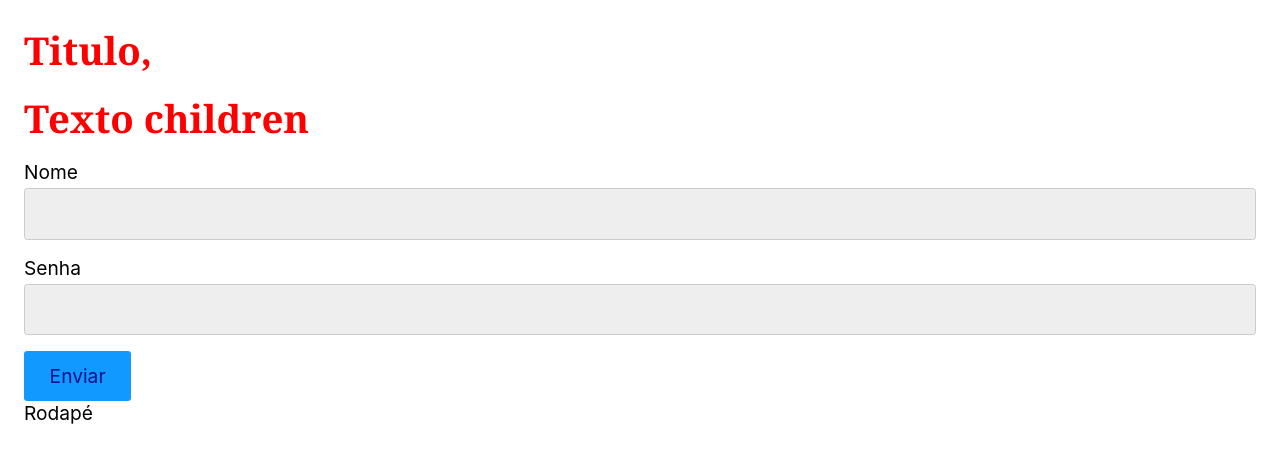
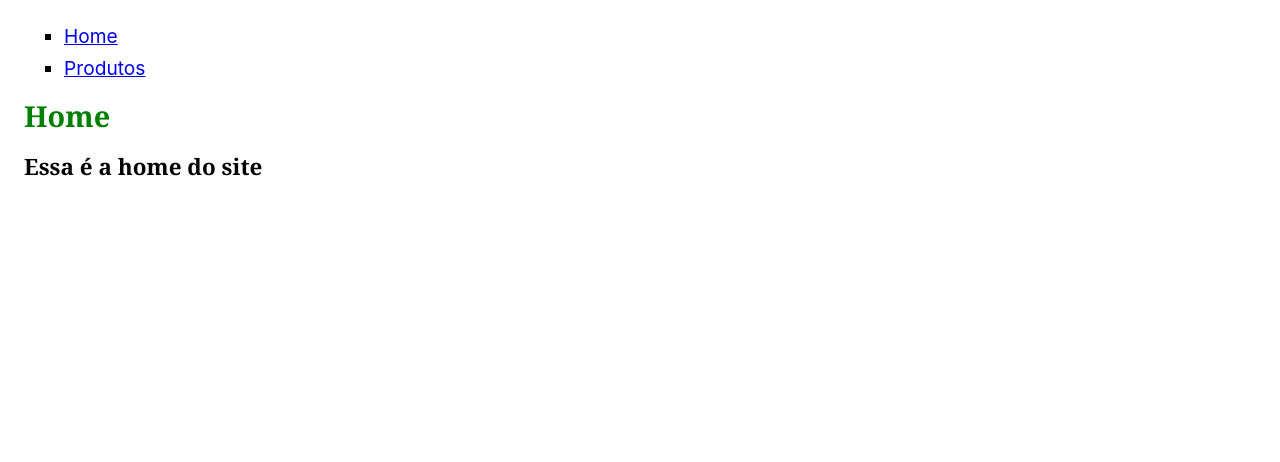
Before and after one commit to erickjohnson/origamid-react, a React (Create React App) app in the folder meuapp/: page / in a window 1280 px wide. Shown: the top 462 px of the page. Built offline with nearby package versions, Linux system fonts and the light colour scheme.

Commit message:
components challenge composite ui with before know concepts

```diff
--- a/meuapp/src/Form/Form.js
+++ b/meuapp/src/Form/Form.js
@@ -5,8 +5,8 @@ import Input from './Input'
 const Form = () => {
   return (
     <form action="">
-      <Input id='name' label='Nome'/>
-      <Input id='password' label="Senha" required/>
+      <Input id='name' label='Nome' type="text"/>
+      <Input id='password' label="Senha" type="password" required/>
       <Button />
 
     </form>
--- a/meuapp/src/Form/Input.js
+++ b/meuapp/src/Form/Input.js
@@ -1,10 +1,10 @@
 import React from 'react'
 
-const Input = ({id, label, ...props}) => {
+const Input = ({id, label, type, ...props}) => {
   return (
     <p>
       <label htmlFor={id}>{label}</label>
-      <input id={id} {...props} type="text"/>
+      <input id={id} {...props} type={type}/>
     </p>
   )
 }
--- /dev/null
+++ b/meuapp/src/UiExercise/Home.js
@@ -0,0 +1,13 @@
+import React from 'react'
+import Titulo from './Titulo';
+
+function Home() {
+  return (
+    <div>
+      <Titulo cor='green' texto='Home'/>
+      <h3>Essa é a home do site</h3>
+    </div>
+  )
+}
+
+export default Home
--- /dev/null
+++ b/meuapp/src/UiExercise/List.js
@@ -0,0 +1,24 @@
+import React from 'react'
+
+const List = ({produtos}) => {
+  return (
+    <>
+      {
+        produtos
+        .map(produto => (
+          <div Style={'border:1px solid black;padding:20px;margin-bottom:20px'}>
+            <h3>{produto.nome}</h3>
+            {
+              produto.propriedades
+              .map(prop => (
+                <li key='prop'>{prop}</li>
+              ))
+            }
+          </div>
+        ))
+      }
+    </>
+  )
+}
+
+export default List
--- /dev/null
+++ b/meuapp/src/UiExercise/Nav.js
@@ -0,0 +1,12 @@
+import React from 'react'
+
+const Nav = () => {
+  return (
+    <ul>
+      <li><a href="http://localhost:3000/"> Home </a></li>
+      <li><a href="http://localhost:3000/produtos"> Produtos </a></li>
+    </ul>
+  )
+}
+
+export default Nav
--- /dev/null
+++ b/meuapp/src/UiExercise/Produtos.js
@@ -0,0 +1,19 @@
+import React from 'react'
+import List from './List';
+import Titulo from './Titulo';
+
+const produtos = [
+  { nome: 'Notebook', propriedades: ['16gb ram', '512gb'] },
+  { nome: 'Smartphone', propriedades: ['2gb ram', '128gb'] },
+];
+
+function Produtos() {
+  return (
+    <div>
+      <Titulo cor='green' texto='Produtos' />
+      <List produtos={produtos} />
+    </div>
+  )
+}
+
+export default Produtos
--- /dev/null
+++ b/meuapp/src/UiExercise/Titulo.js
@@ -0,0 +1,12 @@
+import React from 'react'
+
+const Titulo = ({cor, texto, children}) => {
+  return (
+    <h2 style={{color:cor}}>
+      {texto}
+      {children}
+    </h2>
+  )
+}
+
+export default Titulo
--- /dev/null
+++ b/meuapp/src/UiExercise/UiExercise.js
@@ -0,0 +1,23 @@
+import React from 'react'
+import Home from './Home'
+import Nav from './Nav'
+import Produtos from './Produtos'
+
+const { pathname } = window.location;
+
+const Content = () => {
+  if(pathname.includes('produtos'))
+    return <Produtos />
+  else
+    return <Home />
+}
+function UiExercise() {
+  return (
+    <>
+      <Nav />
+      <Content />
+    </>
+  )
+}
+
+export default UiExercise
--- a/meuapp/src/index.js
+++ b/meuapp/src/index.js
@@ -5,12 +5,11 @@ import Footer from './Footer';
 import Form from './Form/Form';
 import Header from './Header';
 import Props from './props';
+import UiExercise from './UiExercise/UiExercise';
 
 ReactDOM.render(
   <React.StrictMode>
-    <Header />
-    <Props />
-    <Footer/>
+    <UiExercise />
   </React.StrictMode>,
   document.getElementById('root')
 );
```
